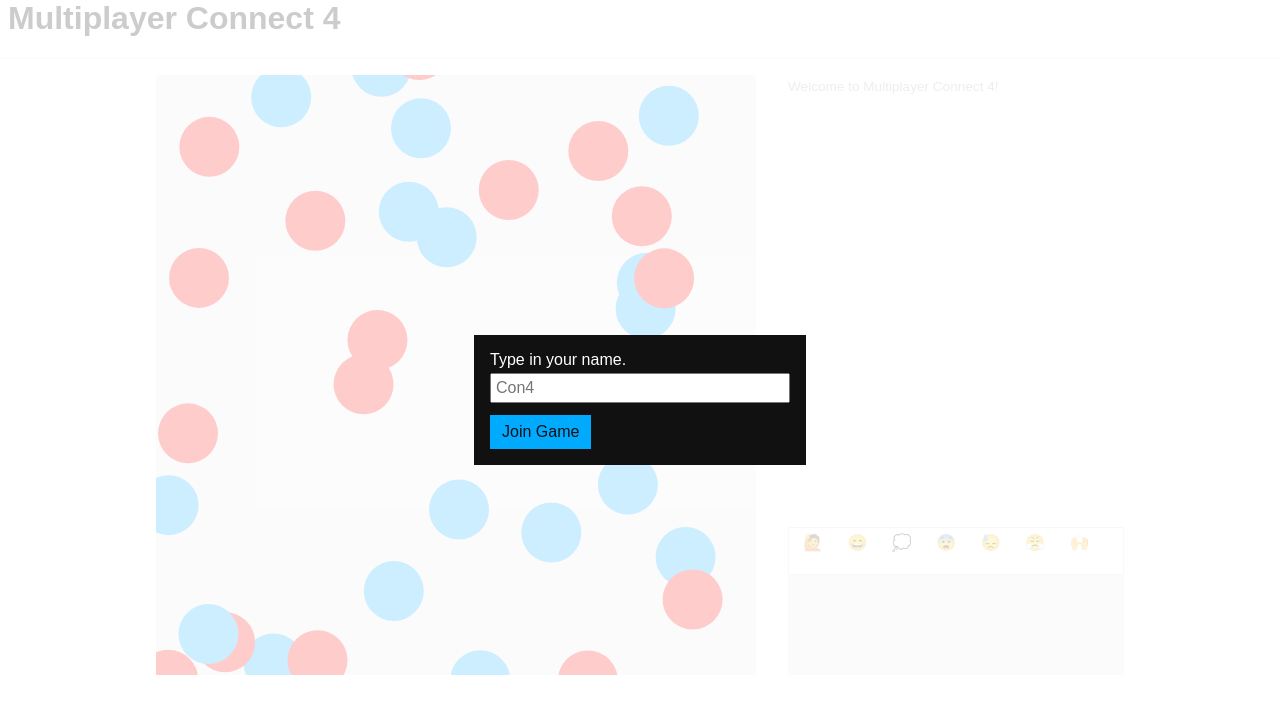
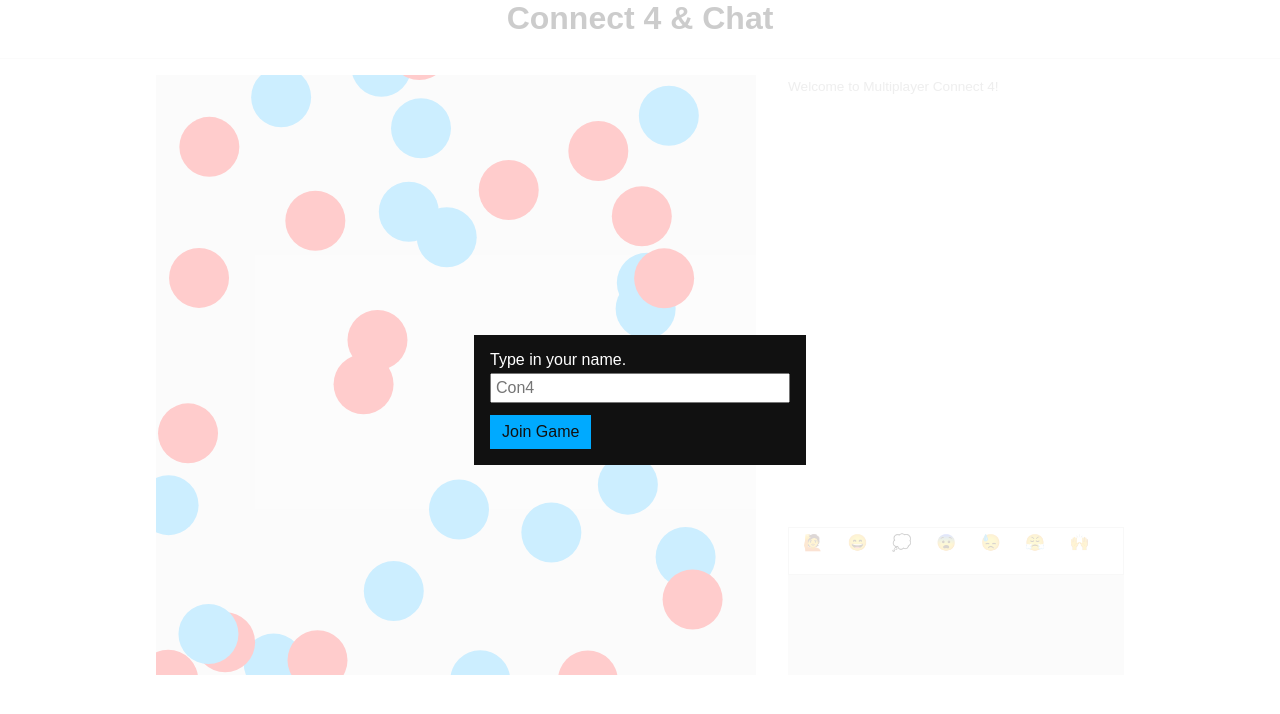
Before and after one commit to preview11/connectingtest, a plain HTML site: page index.html in a window 1280 px wide. Drawn offline with Linux system fonts and the light colour scheme.

Commit message:
Update index.html

```diff
--- a/index.html
+++ b/index.html
@@ -1,6 +1,6 @@
 <div class="container">
 
-  <h1>Multiplayer Connect 4</h1>
+<center><h1>Connect 4 & Chat</h1></center>
 
 </div>
 
```
